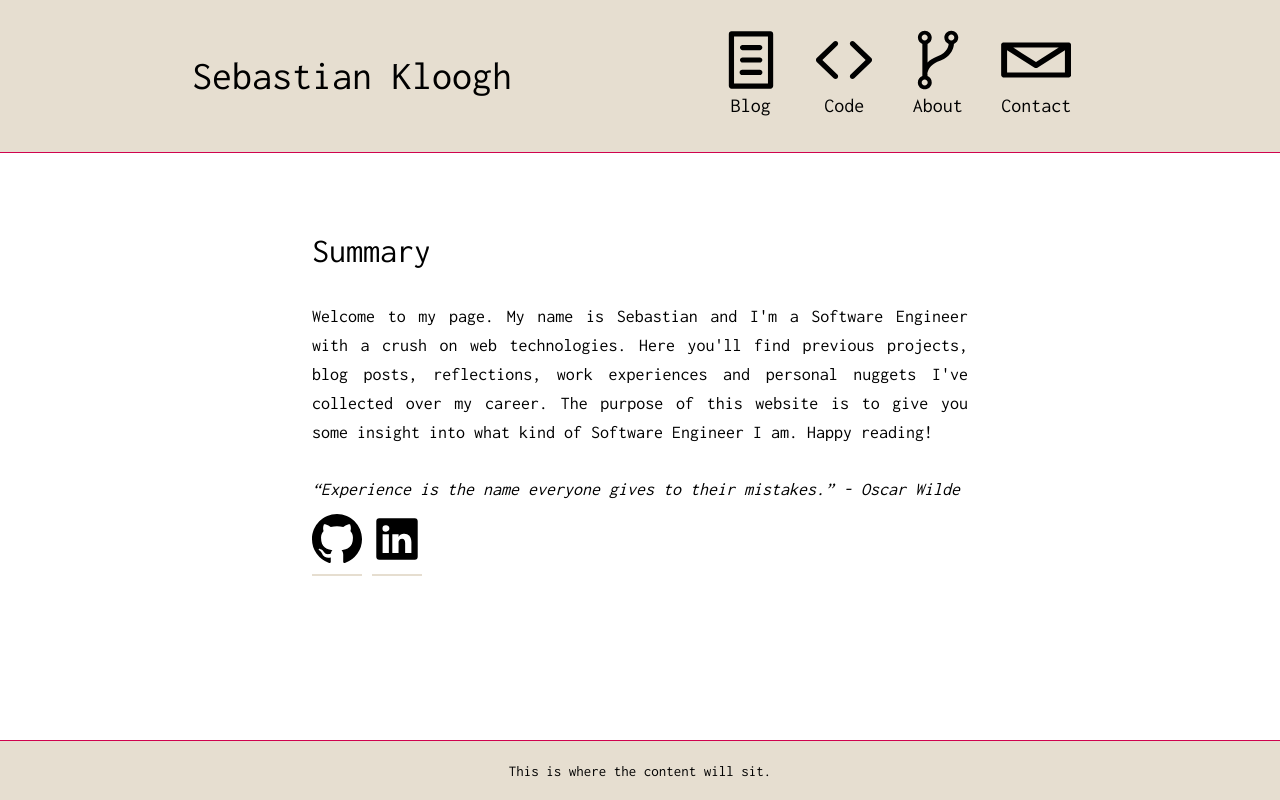
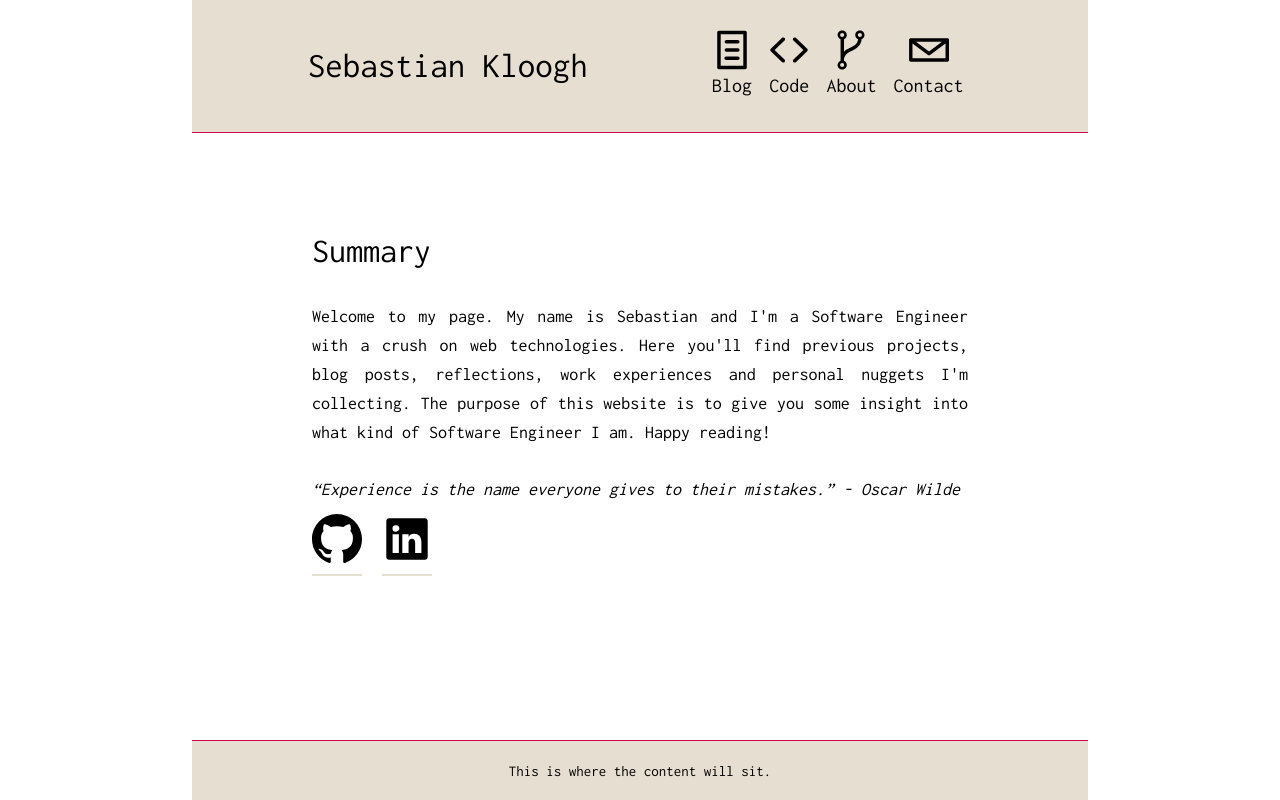
Before and after one commit to klooghbear/portfolio, a Vue app: page / in a window 1280 px wide. Built offline with nearby package versions, Linux system fonts and the light colour scheme.

Commit message:
Realignment of header/footer and panels

```diff
--- a/src/components/App/AppFooter.vue
+++ b/src/components/App/AppFooter.vue
@@ -14,10 +14,10 @@ export default {
 <style lang="scss">
 .app-footer {
 	background: #e6ded0;
-	left: 0;
+	left: 15%;
 	position: fixed;
 	bottom: 0;
-	width: 100%;
+	width: 70%;
 	height: 60px;
 	display: flex;
 	flex-direction: row;
--- a/src/components/App/AppHeader.vue
+++ b/src/components/App/AppHeader.vue
@@ -62,15 +62,15 @@ export default {
 	align-items: center;
 	justify-content: space-evenly;
 	position: fixed;
-	width: 100%;
+	width: 70%;
 	top: 0;
-	left: 0;
+	left: 15%;
 	text-align: center;
 	border-bottom: 1px solid #d0034e;
 	padding: 30px 0;
 
 	&__logo {
-		font-size: 40px;
+		font-size: 35px;
 	}
 
 	&__navigation {
@@ -90,7 +90,8 @@ export default {
 		}
 
 		img {
-			height: 60px;
+			object-fit: contain;
+			height: 40px;
 		}
 	}
 }
--- a/src/components/App/AppSummary.vue
+++ b/src/components/App/AppSummary.vue
@@ -4,10 +4,9 @@
 			Welcome to my page.  My name is Sebastian and I'm a
 			Software Engineer with a crush on web technologies.  Here
 			you'll find previous projects, blog posts, reflections, work
-			experiences and personal nuggets I've collected over my
-			career. The purpose of this website is to give you some
-			insight into what kind of Software Engineer I am.  Happy
-			reading!
+			experiences and personal nuggets I'm collecting. The purpose
+			of this website is to give you some insight into what kind of
+			Software Engineer I am.  Happy reading!
 
 			<br>
 
@@ -45,10 +44,11 @@ export default {
 
 		img {
 			cursor: pointer;
-			width: 50px;
-			margin: 10px 10px 0 0;
+			margin: 10px 20px 0 0;
 			padding-bottom: 10px;
 			border-bottom: 2px solid #e6ded0;
+			object-fit: contain;
+			width: 50px;
 
 			&:hover {
 				border-bottom: solid 2px #d0034e;
```
